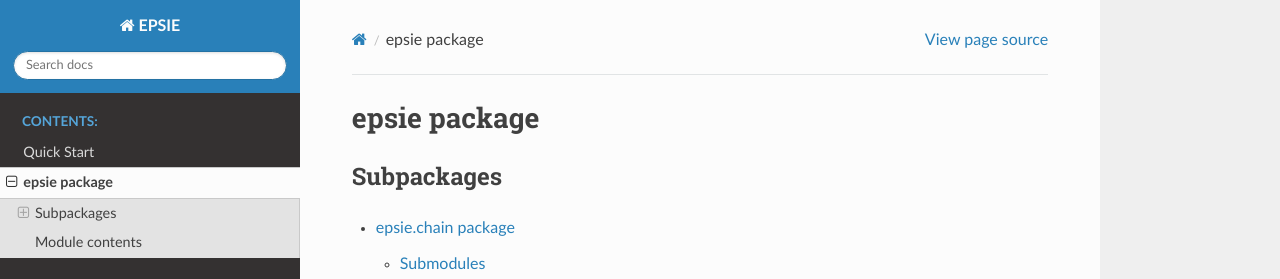
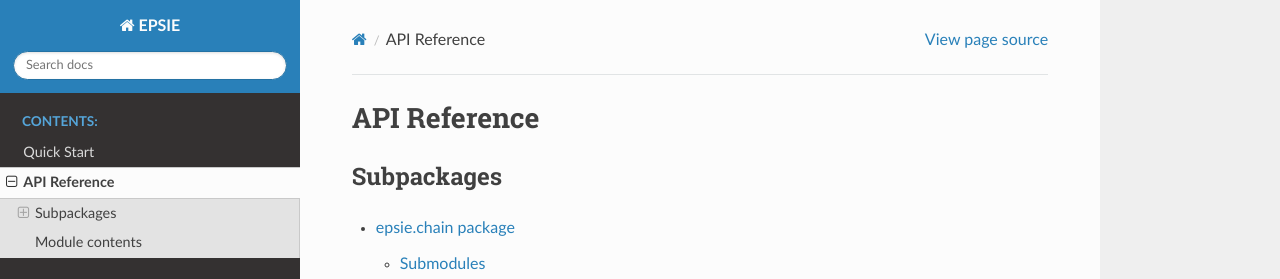
Before and after one commit to cdcapano/epsie, a Sphinx documentation site: the page built from docs/epsie.rst, in a window 1280 px wide and 1293 px high. Shown: the top 279 px of the window. Built offline with Sphinx 7.4.7 and the Read the Docs theme 2.0.0, drawn with Linux system fonts in a browser that asks for light colours.

Commit message:
minor heading change

```diff
--- a/docs/epsie.rst
+++ b/docs/epsie.rst
@@ -1,4 +1,4 @@
-epsie package
+API Reference
 =============
 
 Subpackages
```
